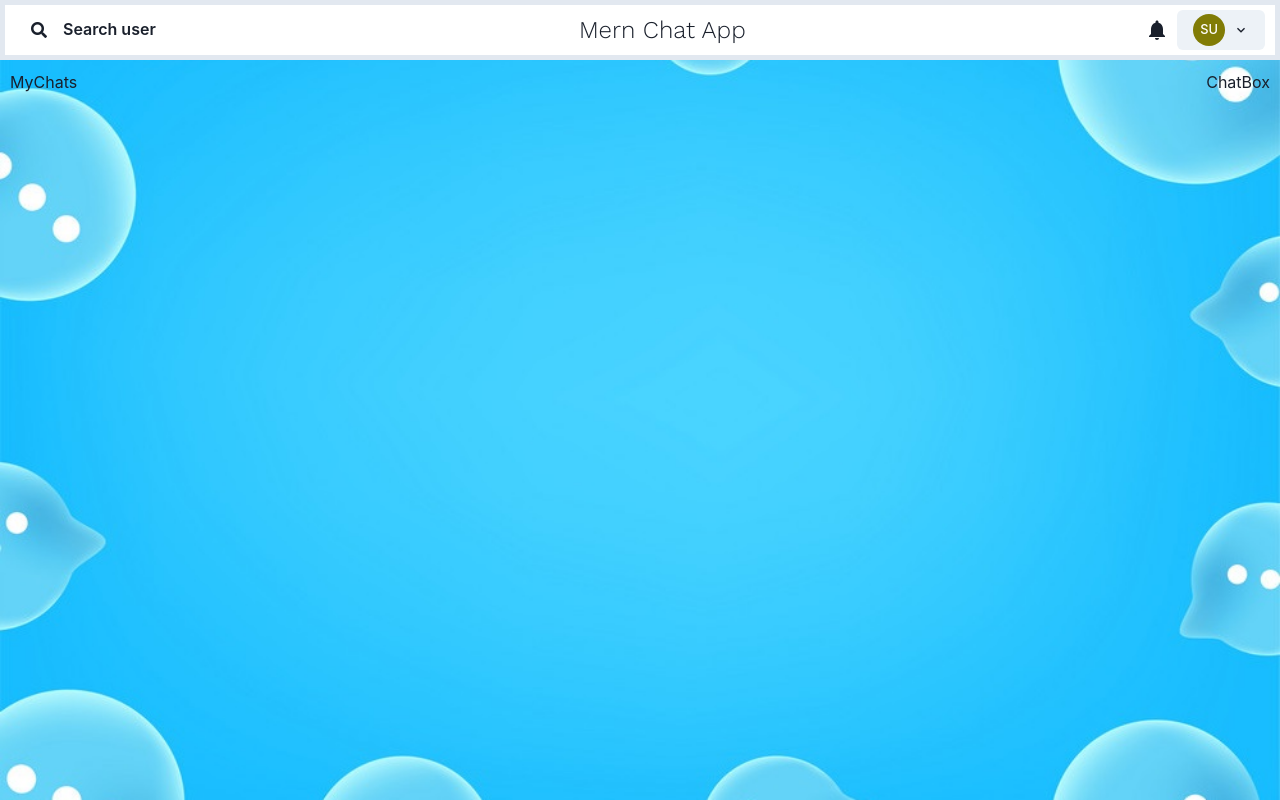
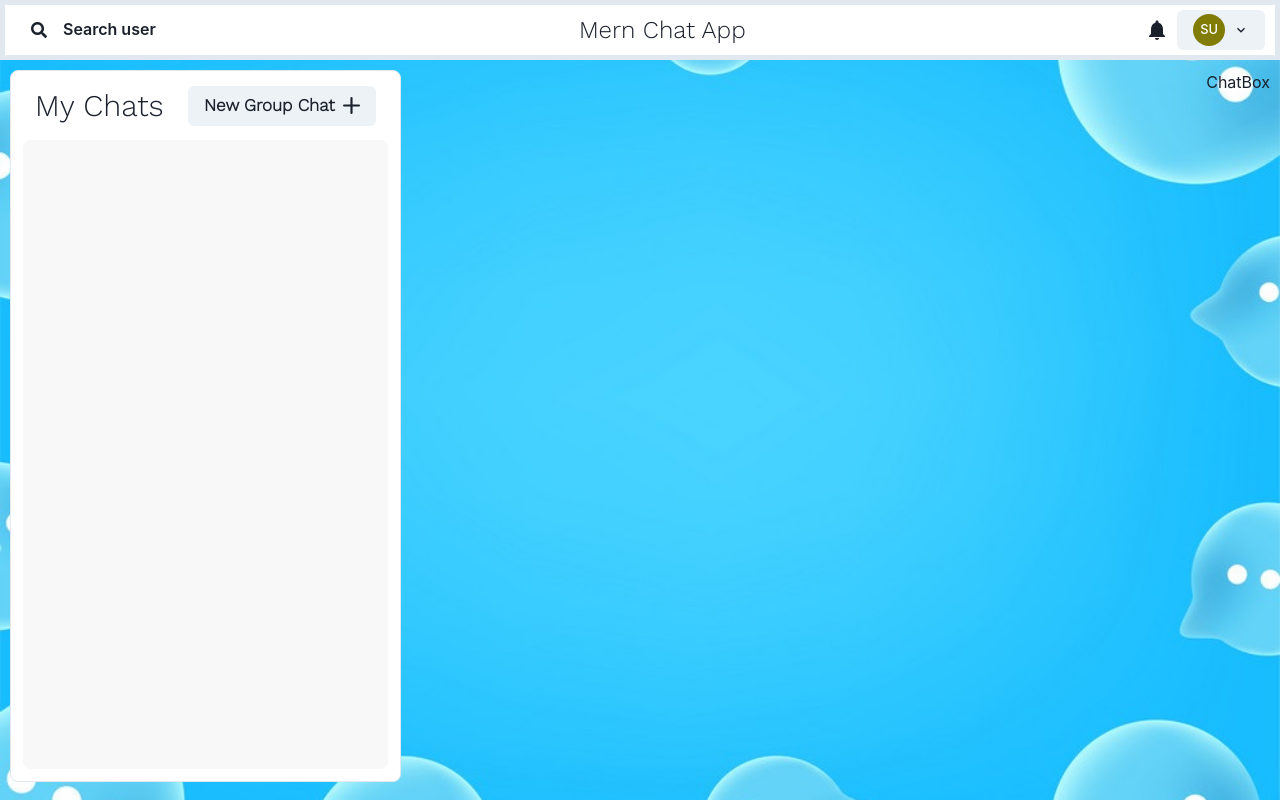
Before and after one commit to mrfarooq07/mern_frontend, a React (Create React App) app: page /chats in a window 1280 px wide. Built offline with nearby package versions, Linux system fonts and the light colour scheme; sample sign-in values are in the browser's storage.

Commit message:
Chats page UI
Chats page UI

```diff
--- a/src/Context/ChatProvider.js
+++ b/src/Context/ChatProvider.js
@@ -5,6 +5,8 @@ import { useHistory } from "react-router-dom/cjs/react-router-dom.min";
 const ChatContext = createContext();
 const ChatProvider = ({ children }) => {
   const [user, setUser] = useState();
+  const [selectedChat, setSelectedChat] = useState();
+  const [chats, setChats] = useState([]);
   const history = useHistory();
 
   useEffect(() => {
@@ -16,7 +18,9 @@ const ChatProvider = ({ children }) => {
   }, []);
 
   return (
-    <ChatContext.Provider value={{ user, setUser }}>
+    <ChatContext.Provider
+      value={{ user, setUser, selectedChat, setSelectedChat, chats, setChats }}
+    >
       {children}
     </ChatContext.Provider>
   );
--- a/src/components/UserAvatar/UserListItem.js
+++ b/src/components/UserAvatar/UserListItem.js
@@ -1,7 +1,39 @@
 import React from "react";
+import { ChatState } from "../../Context/ChatProvider";
+import { Avatar, Box, Text } from "@chakra-ui/react";
 
-const UserListItem = () => {
-  return <div>UserListItem</div>;
+const UserListItem = ({ user, handleFunction }) => {
+  return (
+    <Box
+      onClick={handleFunction}
+      cursor={"pointer"}
+      bg={"#E8E8E8"}
+      _hover={{ background: "#38B2AC", color: "white" }}
+      width={"100%"}
+      display={"flex"}
+      alignItems={"center"}
+      color={"black"}
+      px={3}
+      py={2}
+      mb={2}
+      borderRadius={"lg"}
+    >
+      <Avatar
+        mr={2}
+        size={"sm"}
+        cursor={"pointer"}
+        name={user && user.name}
+        src={user && user.picture}
+      />
+      <Box>
+        <Text>{user && user.name}</Text>
+        <Text fontSize={"xs"}>
+          <b>Email: </b>
+          {user && user.email}
+        </Text>
+      </Box>
+    </Box>
+  );
 };
 
 export default UserListItem;
--- a/src/components/miscellaneous/MyChats.js
+++ b/src/components/miscellaneous/MyChats.js
@@ -1,5 +1,103 @@
-import React from "react";
+import React, { useState } from "react";
+import { ChatState } from "../../Context/ChatProvider";
+import { Box, Button, Stack, useToast } from "@chakra-ui/react";
+import axios from "axios";
+import { useEffect } from "react";
+import { AddIcon } from "@chakra-ui/icons";
+import ChatLoading from "../ChatLoading";
 
 export const MyChats = () => {
-  return <div>MyChats</div>;
+  const [loggedUser, setLoggedUser] = useState();
+  const { selectedChat, setSelectedChat, user, chats, setChats } = ChatState();
+  const toast = useToast();
+
+  const fetchChats = async () => {
+    try {
+      const config = {
+        headers: {
+          Authorization: `Bearer ${user.token}`,
+        },
+      };
+
+      const { data } = await axios.get("/api/chat", config);
+      setChats(data);
+      console.log(data);
+    } catch (error) {
+      toast({
+        title: "Error occured!",
+        description: error.message,
+        status: "error",
+        duration: 2000,
+        isClosable: true,
+        position: "top-left",
+      });
+    }
+  };
+
+  useEffect(() => {
+    setLoggedUser(JSON.parse(localStorage.getItem("userInfo")));
+    fetchChats();
+  }, []);
+
+  return (
+    <Box
+      display={{ base: selectedChat ? "none" : "flex", md: "flex" }}
+      flexDirection={"column"}
+      alignItems={"center"}
+      p={3}
+      bg={"white"}
+      w={{ base: "100%", md: "31%" }}
+      borderRadius={"lg"}
+      borderWidth={"1px"}
+    >
+      <Box
+        pb={3}
+        px={3}
+        fontSize={{ base: "28px", md: "30px" }}
+        fontFamily={"Work sans"}
+        display={"flex"}
+        w={"100%"}
+        justifyContent={"space-between"}
+        alignItems={"center"}
+      >
+        My Chats
+        <Button
+          display={"flex"}
+          fontSize={{ base: "17px", md: "10px", lg: "17px" }}
+          rightIcon={<AddIcon />}
+        >
+          New Group Chat
+        </Button>
+      </Box>
+      <Box
+        display={"flex"}
+        flexDir={"column"}
+        p={3}
+        background={"#F8F8F8"}
+        w={"100%"}
+        h={"100%"}
+        borderRadius={"lg"}
+        overflowY={"hidden"}
+      >
+        {chats ? (
+          <Stack overflowY={"scroll"}>
+            {chats.map((chat) => (
+              <Box
+                onClick={() => setSelectedChat(chat)}
+                cursor={"pointer"}
+                bg={selectedChat === chat ? "#38B2AC" : "#E8E8E8"}
+                color={selectedChat === chat ? "white" : "black"}
+                px={3}
+                py={2}
+                borderRadius={"lg"}
+                key={chat._id}
+              ></Box>
+            ))}
+          </Stack>
+        ) : (
+          <ChatLoading />
+        )}
+      </Box>
+    </Box>
+  );
 };
--- a/src/components/miscellaneous/ProfileModel.js
+++ b/src/components/miscellaneous/ProfileModel.js
@@ -19,7 +19,7 @@ const ProfileModel = ({ user, children }) => {
   const { isOpen, onOpen, onClose } = useDisclosure();
   return (
     <>
-      {children ? (
+      {children && user ? (
         <span onClick={onOpen}>{children}</span>
       ) : (
         <IconButton
@@ -29,6 +29,7 @@ const ProfileModel = ({ user, children }) => {
         ></IconButton>
       )}
 
+      {user && (
         <Modal size={"lg"} isOpen={isOpen} onClose={onClose} isCentered>
           <ModalOverlay />
           <ModalContent h={"410px"}>
@@ -63,6 +64,7 @@ const ProfileModel = ({ user, children }) => {
             </ModalFooter>
           </ModalContent>
         </Modal>
+      )}
     </>
   );
 };
--- a/src/components/miscellaneous/SideDrawer.js
+++ b/src/components/miscellaneous/SideDrawer.js
@@ -13,6 +13,7 @@ import {
   MenuDivider,
   MenuItem,
   MenuList,
+  // Spinner,
   Text,
   Tooltip,
   useToast,
@@ -26,21 +27,19 @@ import { useHistory } from "react-router-dom";
 import { useDisclosure } from "@chakra-ui/hooks";
 import axios from "axios";
 import ChatLoading from "../ChatLoading";
+import UserListItem from "../UserAvatar/UserListItem";
+import { Spinner } from "@chakra-ui/spinner";
 export const SideDrawer = () => {
   const [search, setSearch] = useState("");
   const [searchResults, setSearchResults] = useState([]);
   const [loading, setLoading] = useState(false);
   const [loadingChat, setLoadingChat] = useState();
-  const user = ChatState();
+  const { user, setSelectedChat, chats, setChats } = ChatState();
   const history = useHistory();
   const { isOpen, onOpen, onClose } = useDisclosure();
   const toast = useToast();
 
-  if (typeof user.user !== "undefined") {
-    // console.log("Hello", user, user.user);
-  }
-
-  var userInfo = user.user;
+  var userInfo = user;
   if (userInfo !== undefined) {
     const logoutHandler = () => {
       localStorage.removeItem("userInfo");
@@ -81,7 +80,32 @@ export const SideDrawer = () => {
       }
     };
 
-    const accessChat = (userId) => {};
+    const accessChat = async (userId) => {
+      try {
+        setLoadingChat(true);
+        const config = {
+          headers: {
+            "Content-type": "application/json",
+            Authorization: `Bearer ${userInfo.token}`,
+          },
+        };
+
+        const { data } = await axios.post("/api/chat", { userId }, config);
+        if (!chats.find((c) => c._id === data._id)) setChats([data, ...chats]);
+        setSelectedChat(data);
+        setLoadingChat(false);
+        onClose();
+      } catch (error) {
+        toast({
+          title: "Error fetching the chat",
+          description: error.message,
+          status: "error",
+          duration: 2000,
+          isClosable: true,
+          position: "bottom-left",
+        });
+      }
+    };
 
     return (
       <>
@@ -120,8 +144,8 @@ export const SideDrawer = () => {
                 <Avatar
                   size={"sm"}
                   cursor={"pointer"}
-                  name={userInfo.name}
-                  src={userInfo.pic}
+                  name={userInfo && userInfo.name}
+                  src={userInfo && userInfo.pic}
                 ></Avatar>
               </MenuButton>
               <MenuList>
@@ -160,6 +184,9 @@ export const SideDrawer = () => {
                   />
                 ))
               )}
+              {loadingChat && (
+                <Spinner ml={"auto"} display={"flex"} color="black" />
+              )}
             </DrawerBody>
           </DrawerContent>
         </Drawer>
```
Lines whose indentation alone changed are shown as unchanged.
